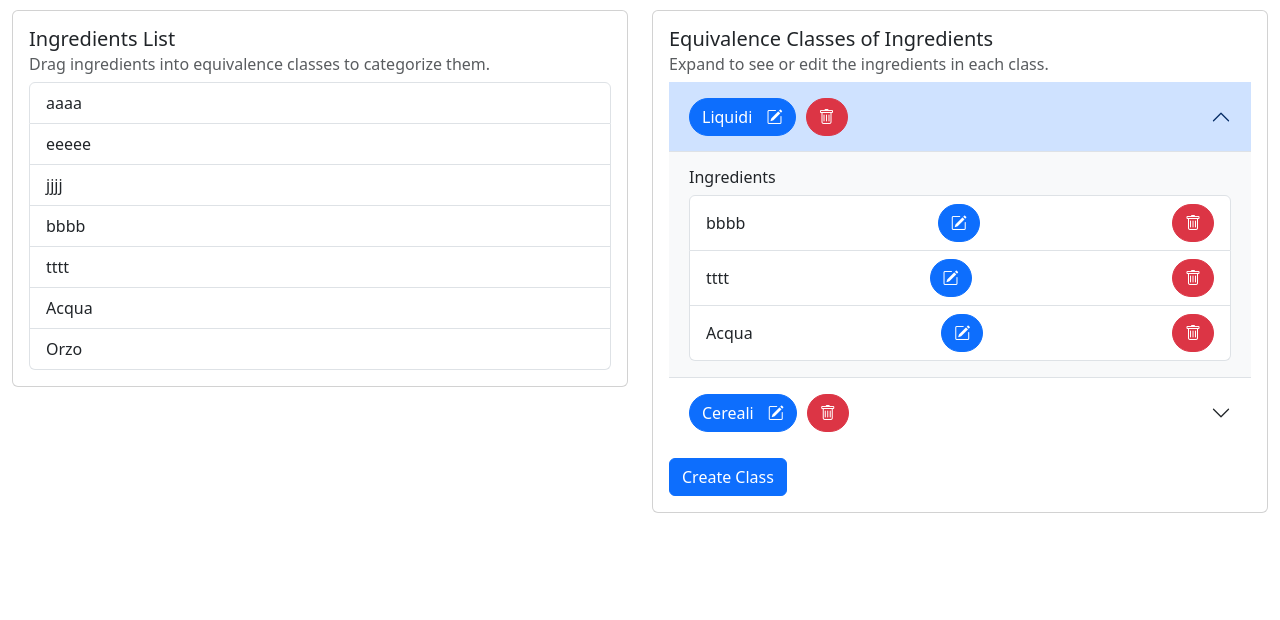
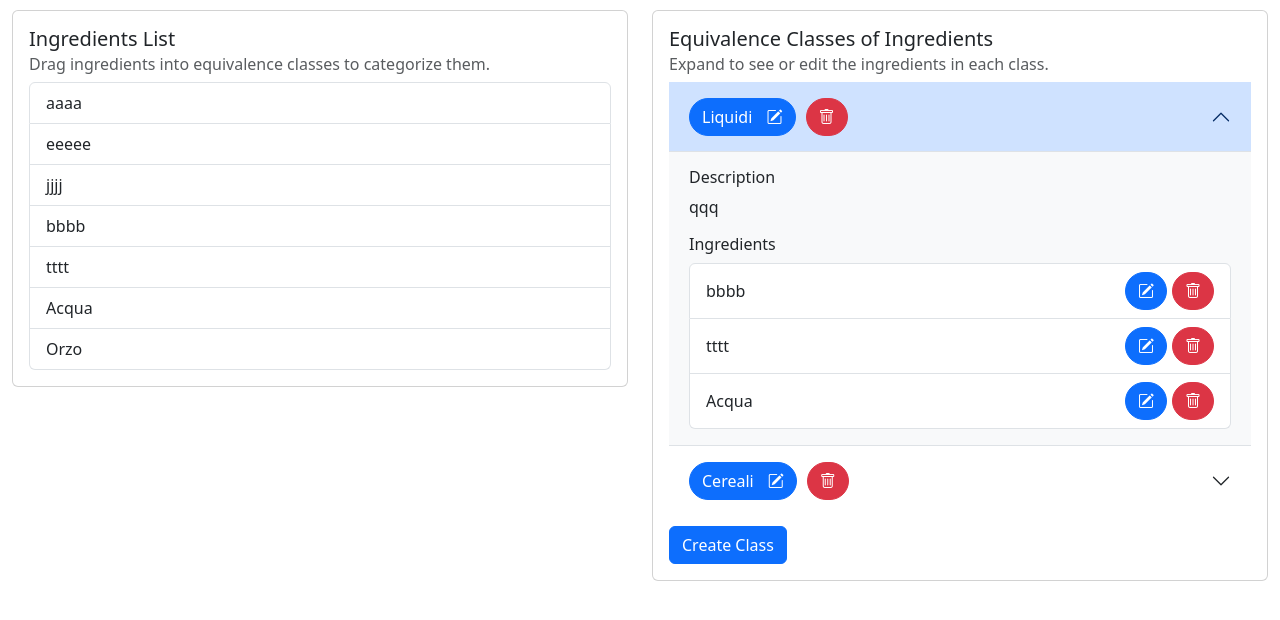
Before and after one commit to giuseppebellissimo/BeerProject, a Django app: page /beerRecipe/equivalent-ingredients/ in a window 1280 px wide, after a click that opens the changed part. Shown: the part 59-679 px from the top of the page. Run offline with Django 5.2, Linux system fonts and the light colour scheme; a user stored in the database is signed in; data comes from the database, SQL or seed files in the repository; both versions use the stored data as it was after the commit; some libraries are stand-ins or nearby versions.

Commit message:
Implementation of the script to calculate the proportion. Adjustment of the equivalentIngredients.html template. Bug fixes.

```diff
--- a/beerRecipe/forms.py
+++ b/beerRecipe/forms.py
@@ -60,7 +60,7 @@ class IngredientRecipeForm(forms.ModelForm):
     name_new_category = forms.CharField(max_length=100)
     measurement_unit = forms.ChoiceField(choices=MEASUREMENT_CHOICES, required=False)
     comment = forms.CharField(widget=forms.Textarea(attrs={'class': 'form-control form-control-sm'}), required=False)
-    producer = forms.CharField(max_length=100)
+    producer = forms.CharField(max_length=100, required=False)
 
     class Meta:
         model = IngredientRecipe
--- a/beerRecipe/templates/beerRecipe/coreIngredientRecipe.html
+++ b/beerRecipe/templates/beerRecipe/coreIngredientRecipe.html
@@ -272,6 +272,8 @@
                         $('#id_name_category').val(data.name_category);
                         $('#id_quantity').val(data.quantity);
                         $('#id_measurement_unit').val(data.measurement_unit);
+                        $('#id_producer').val(data.producer);
+                        $('#id_comment').val(data.comment_form);
                         updateFormset(data);
                         $('#ingredientModal').modal('hide');
                         appendAlert('Ingredient added successfully', 'success');
--- a/beerRecipe/templates/beerRecipe/equivalentIngredients.html
+++ b/beerRecipe/templates/beerRecipe/equivalentIngredients.html
@@ -67,11 +67,13 @@
                                                         aria-expanded="false"
                                                         aria-controls="flush-collapse{{ equivalent_class.id }}">
 
+                                                    <div class="btn-group">
                                                         <a class="btn btn-primary rounded-pill"
                                                            style="height: fit-content"
                                                            href="{% url 'add-equivalent-classes' equivalent_class.id %}">
                                                             {{ equivalent_class.name }}
-                                                        <i class="bi bi-pencil-square" style="padding-left: 10px"></i>
+                                                            <i class="bi bi-pencil-square"
+                                                               style="padding-left: 10px"></i>
                                                         </a>
 
                                                         <a class="btn btn-danger rounded-pill"
@@ -81,6 +83,7 @@
                                                            data-bs-toggle="modal">
                                                             <i class="bi bi-trash"></i>
                                                         </a>
+                                                    </div>
                                                 </button>
                                             </h2>
                                             <div id="flush-collapse{{ equivalent_class.id }}"
@@ -89,6 +92,10 @@
                                                 <div class="accordion-body dropzone"
                                                      ondrop="dropIngredient(event, {{ equivalent_class.id }})"
                                                      ondragover="allowDrop(event)">
+
+                                                    <h6>Description</h6>
+                                                    <p>{{ equivalent_class.description }}</p>
+
                                                     <h6>Ingredients</h6>
                                                     <ul class="list-group"
                                                         id="ingredients-list-{{ equivalent_class.id }}">
@@ -96,7 +103,9 @@
                                                             <li class="list-group-item d-flex justify-content-between align-items-center"
                                                                 id="ingredient-{{ ingredient.id }}-{{ equivalent_class.id }}"
                                                                 draggable="true">
+
                                                                 {{ ingredient.name }}
+                                                                <div class="btn-group">
                                                                     <a class="btn btn-primary rounded-pill"
                                                                        style="height: fit-content"
                                                                        href="#"
@@ -106,13 +115,14 @@
                                                                         <i class="bi bi-pencil-square"></i>
                                                                     </a>
                                                                     <a class="btn btn-danger rounded-pill"
-                                                                   style="height: fit-content"
+                                                                       style="height: fit-content; margin-left: 5px"
                                                                        href="#confirmDelete"
                                                                        onclick="confirmDeleteIngredient({{ ingredient.id }}, {{ equivalent_class.id }})"
                                                                        data-bs-toggle="modal"
                                                                        data-bs-target="#confirmDelete">
                                                                         <i class="bi bi-trash"></i>
                                                                     </a>
+                                                                </div>
                                                             </li>
                                                         {% endfor %}
                                                     </ul>
@@ -272,6 +282,7 @@
                                     newElement.id = ingredientElementId;
                                     newElement.classList.add('list-group-item', 'd-flex', 'justify-content-between', 'align-items-center');
                                     newElement.innerHTML = `${ingredientName}
+                                                       <div class="btn-group">
                                                             <a class="btn btn-primary rounded-pill"
                                                                 style="height: fit-content"
                                                                 href="#"
@@ -281,13 +292,14 @@
                                                                     <i class="bi bi-pencil-square"></i>
                                                             </a>
                                                             <a class="btn btn-danger rounded-pill"
-                                                          style="height: fit-content"
+                                                                style="height: fit-content; margin-left: 5px"
                                                                 href="#confirmDelete"
                                                                 onclick="confirmDeleteIngredient(${ingredientId}, ${equivalentClassId})"
                                                                 data-bs-toggle="modal"
                                                                 data-bs-target="#confirmDelete">
                                                                     <i class="bi bi-trash"></i>
-                                                       </a>`;
+                                                            </a>
+                                                       </div>`;
                                     document.getElementById(`ingredients-list-${equivalentClassId}`).appendChild(newElement);
                                 }
                                 appendAlert(response.success, 'success');
--- a/beerRecipe/views.py
+++ b/beerRecipe/views.py
@@ -1,3 +1,5 @@
+from decimal import Decimal
+
 import yaml
 from django.contrib.auth import authenticate, login, logout
 from django.contrib.auth.decorators import login_required
@@ -385,15 +387,24 @@ def get_equivalent_ingredients(request, ingredient_id, inventory_id, missing_qua
                     id_inventory=inventory_id,
                 )
 
-                if equivalent_inventory_ingredient.quantity >= abs(missing_quantity):
+                equivalent_class_ingredients = EquivalentClass_Ingredients.objects.get(
+                    ingredients_id=equivalent,
+                    equivalent_class_id=equivalence_class
+                )
+                proportion = equivalent_class_ingredients.proportion
+                proportion_parts = proportion.split(':')
+                first_number = Decimal(proportion_parts[0])
+                second_number = Decimal(proportion_parts[1])
+                proportion_quantity = (first_number / second_number) * abs(missing_quantity)
+
+                if equivalent_inventory_ingredient.quantity >= proportion_quantity:
                     equivalent_ingredients_list.append({
                         'name': equivalent.name,
-                        'available_quantity': equivalent_inventory_ingredient.quantity,
+                        'available_quantity': proportion_quantity,
                         'measurement_unit': equivalent_inventory_ingredient.measurement_unit,
                     })
             except InventoryIngredient.DoesNotExist:
                 continue
-
     return equivalent_ingredients_list
 
 
@@ -644,8 +655,10 @@ def add_selected_ingredients(request):
         'name_ingredient': ingredient.id_ingredient.name,
         'name_category': ingredient.id_ingredient.id_category.id,
         'quantity': ingredient.quantity,
-        'measurement_unit': ingredient.original_unit,
-        'properties': properties_list
+        'measurement_unit': ingredient.measurement_unit,
+        'properties': properties_list,
+        'producer': ingredient.id_ingredient.producer,
+        'comment_form': ingredient.id_ingredient.comment
     }
     return JsonResponse(ingredient_data)
 
@@ -921,7 +934,7 @@ def get_data_formset(request, total_forms):
 @login_required
 def remove_ingredient_from_inventory(request, ingredient_id):
     try:
-        ingredient = Ingredient.objects.get(id=ingredient_id)
+        # ingredient = Ingredient.objects.get(id=ingredient_id)
         inventory_ingredient = InventoryIngredient.objects.get(id_ingredient=ingredient_id)
         inventory = Inventory.objects.get(id=inventory_ingredient.id_inventory.id)
     except Ingredient.DoesNotExist:
@@ -931,7 +944,7 @@ def remove_ingredient_from_inventory(request, ingredient_id):
     except Inventory.DoesNotExist:
         return HttpResponseNotFound({'error': 'Inventory does not exists'}, status=404)
 
-    ingredient.delete()
+    # ingredient.delete()
     inventory_ingredient.delete()
     inventory.save()
     return redirect('list_ingredient', inventory.id)
```
Also changed, not shown: db.sqlite3. Lines whose indentation alone changed are shown as unchanged.
